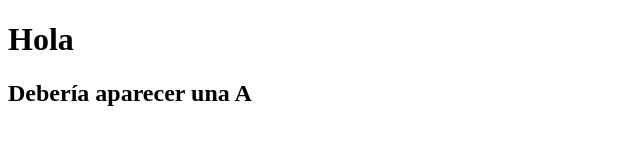
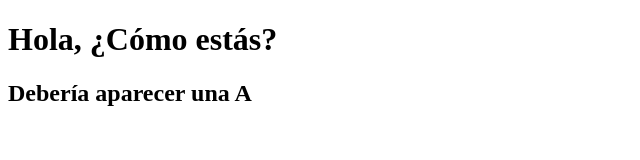
Before and after one commit to hannerco/GitCourse, a plain HTML site: page index.html in a window 1280 px wide. Shown: the whole page, without its empty margins (0-640 px from the left). Drawn offline with Linux system fonts and the light colour scheme.

Commit message:
Ahora sí

```diff
--- a/index.html
+++ b/index.html
@@ -6,7 +6,7 @@
     <title>EmbarazadApp</title>
 </head>
 <body>
-    <h1>Hola</h1>
+    <h1>Hola, ¿Cómo estás?</h1>
     <h2>Debería aparecer una A</h2>
 </body>
 </html>
```
